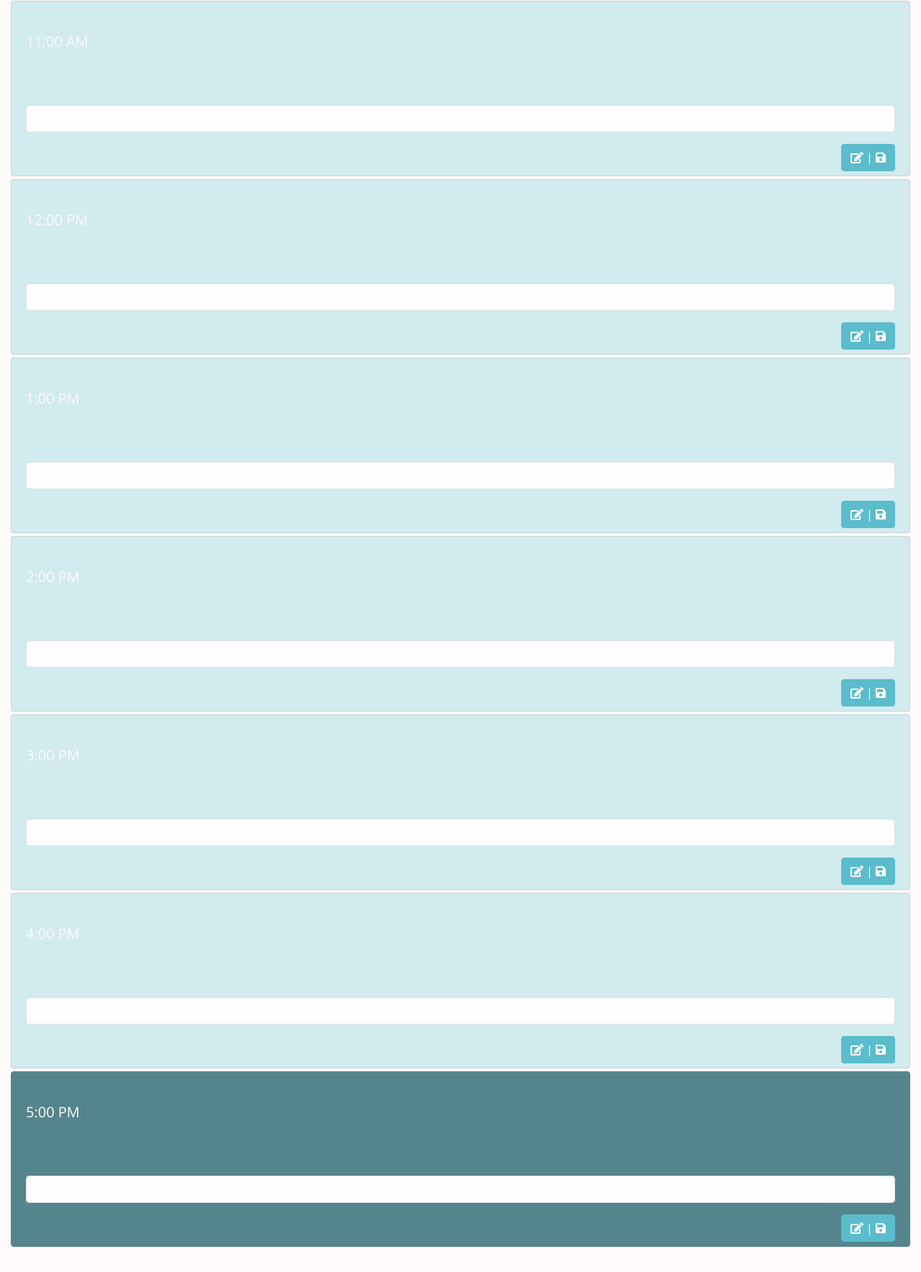
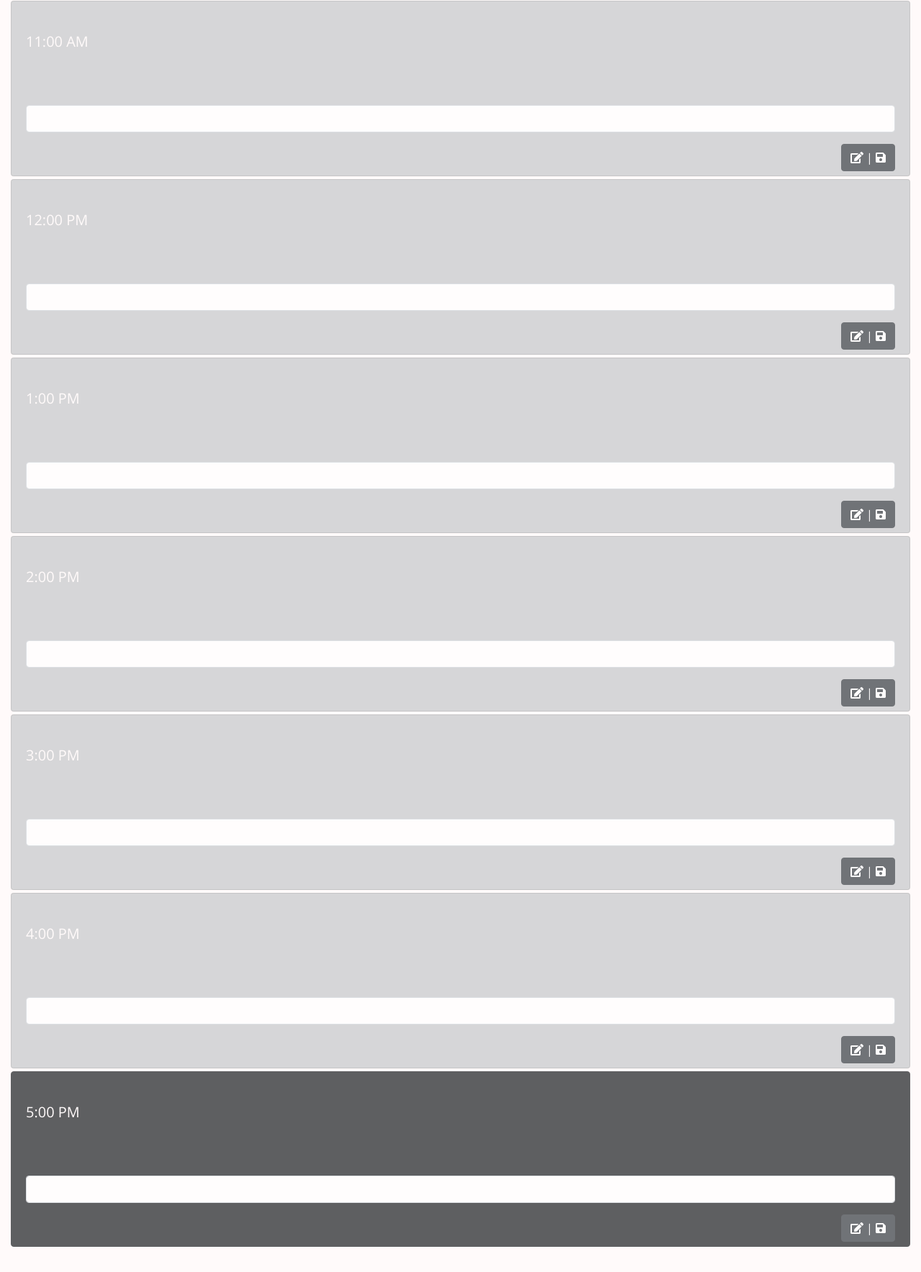
Before and after one commit to jarretebarnett/workdayplanner, a plain HTML site: page index.html in a window 1280 px wide. Shown: the part 864-2632 px from the top of the page at 72% size. Drawn offline with nearby package versions, Linux system fonts and the light colour scheme.

Commit message:
Changed time block colors so that saved inputs are more readable in either active or inactive mode

```diff
--- a/index.html
+++ b/index.html
@@ -32,93 +32,93 @@
       <div class="list-group">
         <div class="row">
           <div class="col-lg-12">
-            <a id="9" class="list-group-item list-group-item-action list-group-item-info" aria-current="true">
+            <a id="9" class="list-group-item list-group-item-action list-group-item-dark" aria-current="true">
               <div class="d-flex w-100 justify-content-between">
                 <h5>9:00 AM</h5>
               </div>
               <p class="mb-1" id="user-entry-09"></p>
               <input type="text" class="form-control" placeholder="" aria-label="" id="input-09">
-              <button class="btn btn-info" type="button" id="button-addon-09"><span class="fa fa-edit"></span> | <span class="fa fa-save"></button>
+              <button class="btn btn-dark" type="button" id="button-addon-09"><span class="fa fa-edit"></span> | <span class="fa fa-save"></button>
             </a>
           </div>
           <div class="col-lg-12">
-            <a id="10" class="list-group-item list-group-item-action list-group-item-info" aria-current="true">
+            <a id="10" class="list-group-item list-group-item-action list-group-item-dark" aria-current="true">
               <div class="d-flex w-100 justify-content-between">
                 <h5>10:00 AM</h5>
               </div>
               <p class="mb-1" id="user-entry-10"></p>
               <input type="text" class="form-control" placeholder="" aria-label="" id="input-10">
-              <button class="btn btn-info" type="button" id="button-addon-10"><span class="fa fa-edit"></span> | <span class="fa fa-save"></button>
+              <button class="btn btn-dark" type="button" id="button-addon-10"><span class="fa fa-edit"></span> | <span class="fa fa-save"></button>
             </a>
           </div>
           <div class="col-lg-12">
-            <a id="11" class="list-group-item list-group-item-action list-group-item-info" aria-current="true">
+            <a id="11" class="list-group-item list-group-item-action list-group-item-dark" aria-current="true">
               <div class="d-flex w-100 justify-content-between">
                 <h5>11:00 AM</h5>
               </div>
               <p class="mb-1" id="user-entry-11"></p>
               <input type="text" class="form-control" placeholder="" aria-label="" id="input-11">
-              <button class="btn btn-info" type="button" id="button-addon-11"><span class="fa fa-edit"></span> | <span class="fa fa-save"></button>
+              <button class="btn btn-dark" type="button" id="button-addon-11"><span class="fa fa-edit"></span> | <span class="fa fa-save"></button>
             </a>
           </div>
           <div class="col-lg-12">
-            <a id="12" class="list-group-item list-group-item-action list-group-item-info" aria-current="true">
+            <a id="12" class="list-group-item list-group-item-action list-group-item-dark" aria-current="true">
               <div class="d-flex w-100 justify-content-between">
                 <h5>12:00 PM</h5>
               </div>
               <p class="mb-1" id="user-entry-12"></p>
               <input type="text" class="form-control" placeholder="" aria-label="" id="input-12">
-              <button class="btn btn-info" type="button" id="button-addon-12"><span class="fa fa-edit"></span> | <span class="fa fa-save"></button>
+              <button class="btn btn-dark" type="button" id="button-addon-12"><span class="fa fa-edit"></span> | <span class="fa fa-save"></button>
             </a>
           </div>
           <div class="col-lg-12">
-            <a id="13" class="list-group-item list-group-item-action list-group-item-info" aria-current="true">
+            <a id="13" class="list-group-item list-group-item-action list-group-item-dark" aria-current="true">
               <div class="d-flex w-100 justify-content-between">
                 <h5>1:00 PM</h5>
               </div>
               <p class="mb-1" id="user-entry-13"></p>
               <input type="text" class="form-control" placeholder="" aria-label="" id="input-13">
-              <button class="btn btn-info" type="button" id="button-addon-13"><span class="fa fa-edit"></span> | <span class="fa fa-save"></button>
+              <button class="btn btn-dark" type="button" id="button-addon-13"><span class="fa fa-edit"></span> | <span class="fa fa-save"></button>
             </a>
           </div>
           <div class="col-lg-12">
-            <a id="14" class="list-group-item list-group-item-action list-group-item-info" aria-current="true">
+            <a id="14" class="list-group-item list-group-item-action list-group-item-dark" aria-current="true">
               <div class="d-flex w-100 justify-content-between">
                 <h5>2:00 PM</h5>
               </div>
               <p class="mb-1" id="user-entry-14"></p>
               <input type="text" class="form-control" placeholder="" aria-label="" id="input-14">
-              <button class="btn btn-info" type="button" id="button-addon-14"><span class="fa fa-edit"></span> | <span class="fa fa-save"></button>
+              <button class="btn btn-dark" type="button" id="button-addon-14"><span class="fa fa-edit"></span> | <span class="fa fa-save"></button>
             </a>
           </div>
           <div class="col-lg-12">
-            <a id="15" class="list-group-item list-group-item-action list-group-item-info" aria-current="true">
+            <a id="15" class="list-group-item list-group-item-action list-group-item-dark" aria-current="true">
               <div class="d-flex w-100 justify-content-between">
                 <h5>3:00 PM</h5>
               </div>
               <p class="mb-1" id="user-entry-15"></p>
               <input type="text" class="form-control" placeholder="" aria-label="" id="input-15">
-              <button class="btn btn-info" type="button" id="button-addon-15"><span class="fa fa-edit"></span> | <span class="fa fa-save"></button>
+              <button class="btn btn-dark" type="button" id="button-addon-15"><span class="fa fa-edit"></span> | <span class="fa fa-save"></button>
             </a>
           </div>
           <div class="col-lg-12">
-            <a id="16" class="list-group-item list-group-item-action list-group-item-info" aria-current="true">
+            <a id="16" class="list-group-item list-group-item-action list-group-item-dark" aria-current="true">
               <div class="d-flex w-100 justify-content-between">
                 <h5>4:00 PM</h5>
               </div>
               <p class="mb-1" id="user-entry-16"></p>
               <input type="text" class="form-control" placeholder="" aria-label="" id="input-16">
-              <button class="btn btn-info" type="button" id="button-addon-16"><span class="fa fa-edit"></span> | <span class="fa fa-save"></button>
+              <button class="btn btn-dark" type="button" id="button-addon-16"><span class="fa fa-edit"></span> | <span class="fa fa-save"></button>
             </a>
           </div>
           <div class="col-lg-12">
-            <a id="17" class="list-group-item list-group-item-action list-group-item-info" aria-current="true">
+            <a id="17" class="list-group-item list-group-item-action list-group-item-dark" aria-current="true">
               <div class="d-flex w-100 justify-content-between">
                 <h5>5:00 PM</h5>
               </div>
               <p class="mb-1" id="user-entry-17"></p>
               <input type="text" class="form-control" placeholder="" aria-label="" id="input-17">
-              <button class="btn btn-info" type="button" id="button-addon-17"><span class="fa fa-edit"></span> | <span class="fa fa-save"></button>
+              <button class="btn btn-dark" type="button" id="button-addon-17"><span class="fa fa-edit"></span> | <span class="fa fa-save"></button>
             </a>
           </div>
         </div>
```
